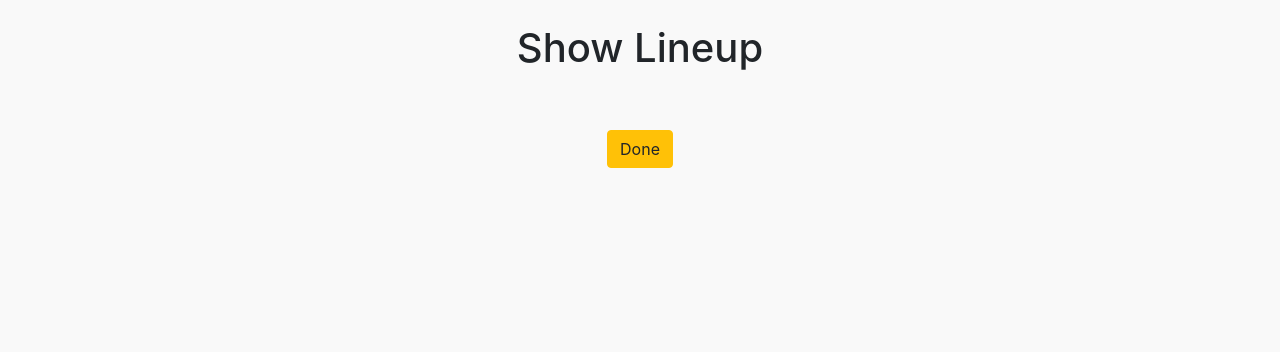
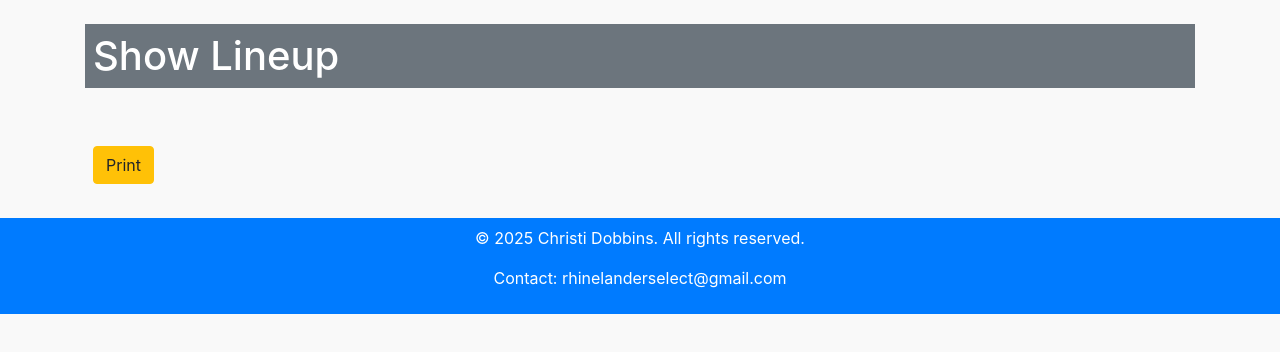
Before and after one commit to cdobbi/wdd330, a plain HTML site: page table-time/lineup.html in a window 1280 px wide. Drawn offline with nearby package versions, Linux system fonts and the light colour scheme.

Commit message:
Enhance lineup page: update header style, add footer with contact information, and implement print functionality for lineup display.

```diff
--- a/table-time/lineup.html
+++ b/table-time/lineup.html
@@ -1,4 +1,3 @@
-<script src="scripts/organizer.js"></script>
 <!DOCTYPE html>
 <html lang="en">
 
@@ -12,14 +11,22 @@
 
 <body>
     <div class="container">
-        <h1 class="text-center my-4">Show Lineup</h1>
-        <div id="lineup-container" class="row justify-content-center">
+        <h1 class="text-left my-4 bg-secondary text-white p-2">Show Lineup</h1>
+        <div id="lineup-container" class="row justify-content-start">
             <!-- Lineup will be displayed here -->
         </div>
-        <div class="text-center my-4">
-            <button id="done" class="btn btn-warning mx-2">Done</button>
+        <div class="text-left my-4">
+            <button id="print" class="btn btn-warning mx-2">Print</button>
         </div>
     </div>
+    <footer class="text-center my-4 bg-primary text-white p-2">
+        <div class="row justify-content-center">
+            <div class="col-md-6">
+                <p>&copy; 2025 Christi Dobbins. All rights reserved.</p>
+                <p>Contact: <a href="mailto:rhinelanderselect@gmail.com" class="text-white">rhinelanderselect@gmail.com</a></p>
+            </div>
+        </div>
+    </footer>
     <script src="https://code.jquery.com/jquery-3.5.1.slim.min.js"></script>
     <script src="https://cdn.jsdelivr.net/npm/@popperjs/core@2.9.2/dist/umd/popper.min.js"></script>
     <script src="https://stackpath.bootstrapcdn.com/bootstrap/4.5.2/js/bootstrap.min.js"></script>
--- a/table-time/scripts/displayLineup.js
+++ b/table-time/scripts/displayLineup.js
@@ -46,3 +46,11 @@ document.addEventListener("DOMContentLoaded", function () {
   // Display the lineup on page load
   displayLineup();
 });
+
+document.addEventListener("DOMContentLoaded", function () {
+    const printButton = document.getElementById("print");
+
+    printButton.addEventListener("click", function () {
+      window.print();
+    });
+  });
--- a/table-time/styles/base.css
+++ b/table-time/styles/base.css
@@ -48,3 +48,15 @@ button:hover {
 .form-check-label {
     font-size: 1.10rem;
 }
+
+h1.bg-secondary {
+    background-color: #6c757d; /* Bootstrap secondary color */
+    color: white;
+}
+footer.bg-primary {
+    background-color: #007bff; /* Bootstrap primary color */
+    color: white;
+}
+footer a.text-white {
+    color: white;
+}
```
Also changed, not shown: table-time/index.html (+1 -1 lines).
